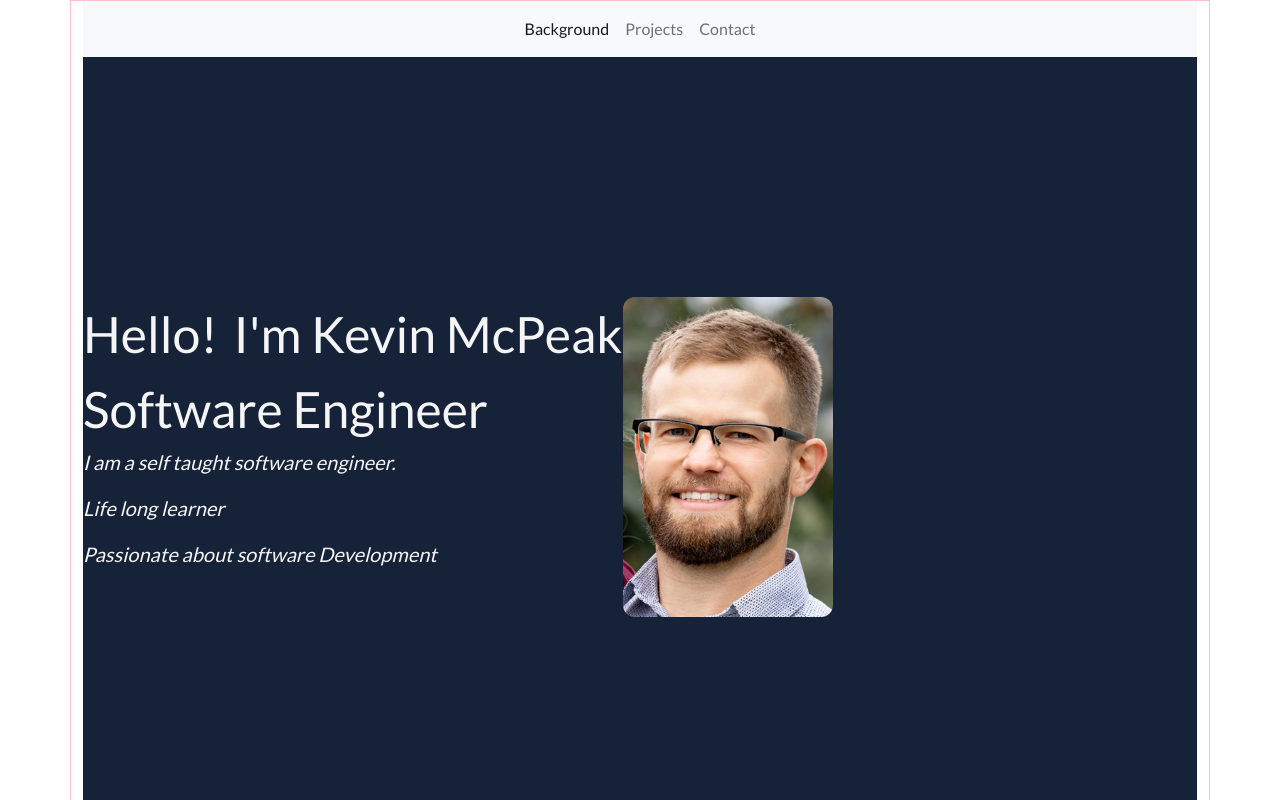
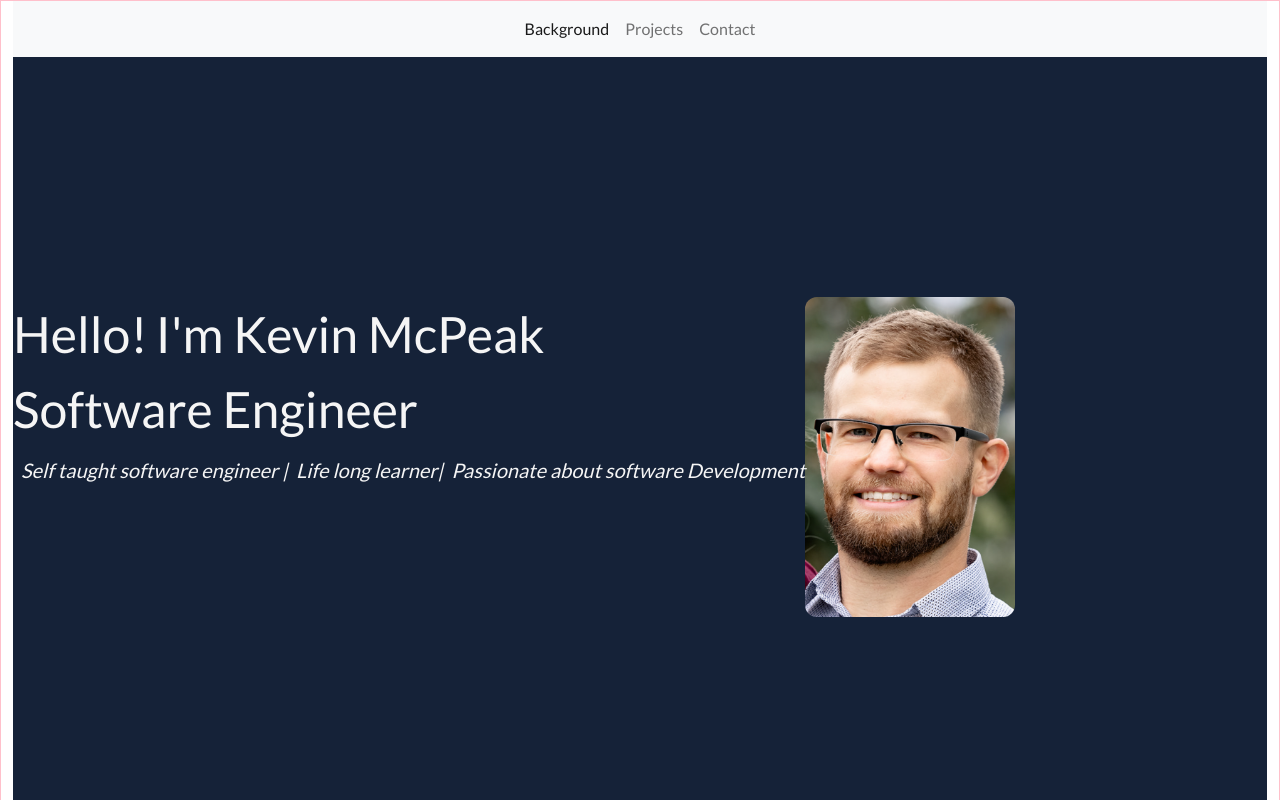
Before and after one commit to kpgh46/portfolio_website, a React (Create React App) app: page / in a window 1280 px wide. Shown: the top 800 px of the page. Built offline with nearby package versions, Linux system fonts and the light colour scheme; the HTML template or start-up script is replaced by a standard one.

Commit message:
updated bug with underline animcation

```diff
--- a/src/App.js
+++ b/src/App.js
@@ -7,7 +7,7 @@ import { Button } from "react-bootstrap";
 
 function App() {
 	return (
-		<div className="container" style={{ border: "1px solid pink" }}>
+		<div className="container-fluid" style={{ border: "1px solid pink" }}>
 			<Navbar />
 			<Intro />
 			<Background />
--- a/src/components/Intro.js
+++ b/src/components/Intro.js
@@ -10,15 +10,24 @@ let Intro = () => {
 			<div className="d-flex intro-text">
 				<div id="left">
 					<div className="hover-animation">Hello! </div>
-					<div className="hover-animation ps-3">
+					<div className="hover-animation ps-2">
 						{" "}
 						I'm Kevin McPeak
 					</div>
-					<div>Software Engineer</div>
-					<div id="intro-description">
-						<p>I am a self taught software engineer.</p>
-						<p>Life long learner</p>
-						<p>Passionate about software Development</p>
+					<br></br>
+					<div className="hover-animation pb-2">
+						Software Engineer
+					</div>
+					<div id="intro-description" className="d-flex">
+						<p className="hover-animation ps-2">
+							Self taught software engineer |{" "}
+						</p>
+						<p className="hover-animation ps-2">
+							Life long learner|{" "}
+						</p>
+						<p className="hover-animation ps-2">
+							Passionate about software Development
+						</p>
 					</div>
 				</div>
 
```
